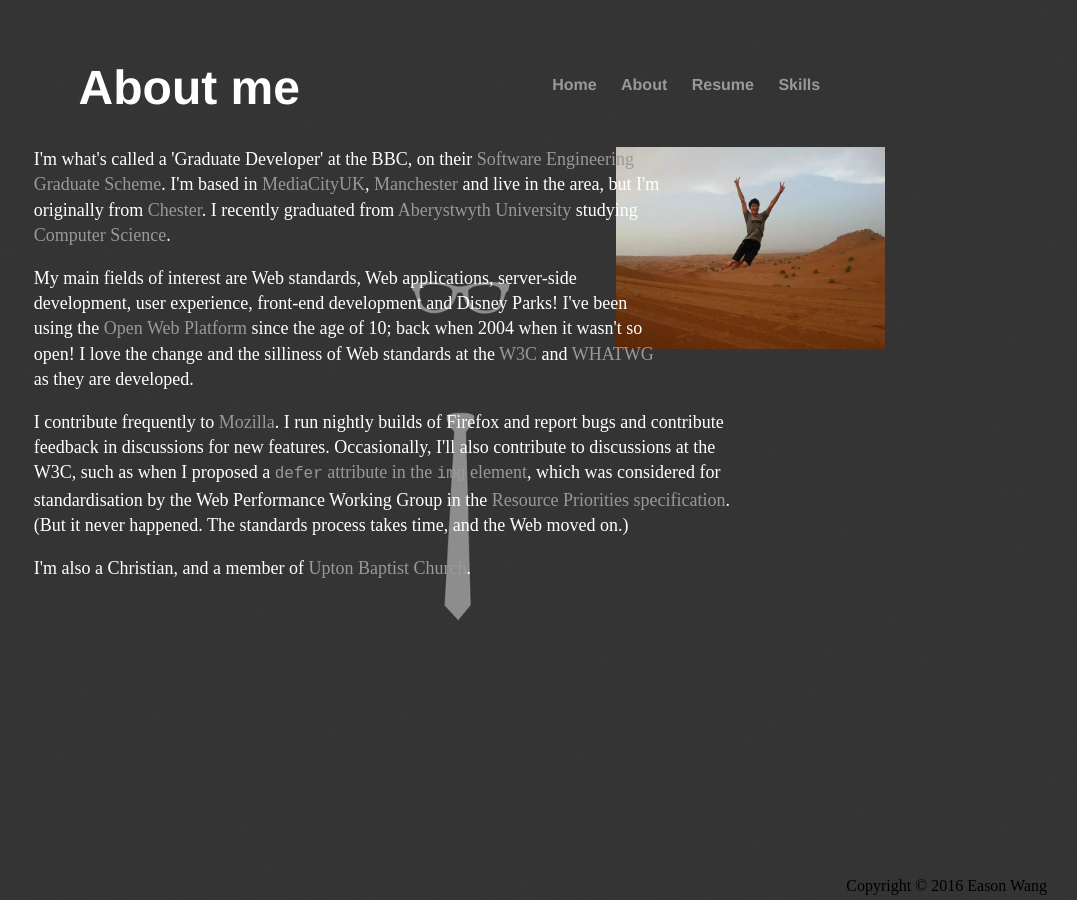
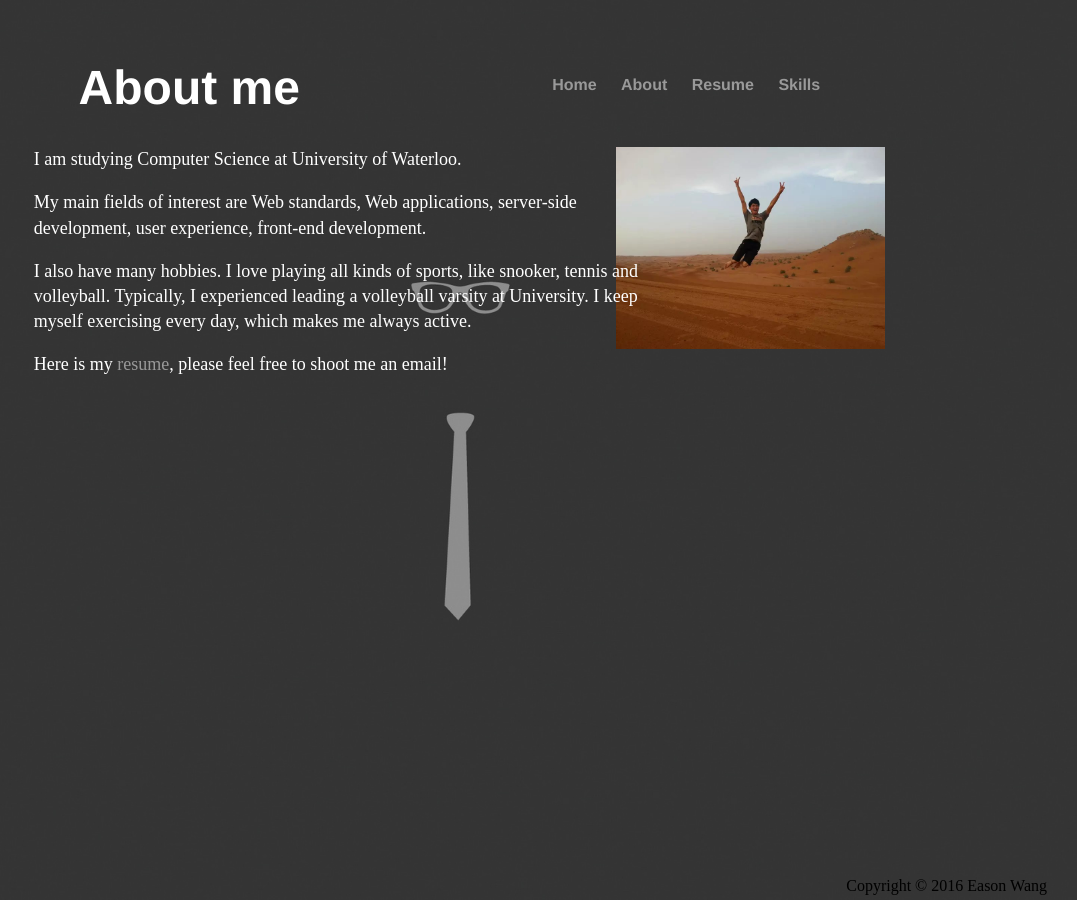
Before and after one commit to Eason666/Easonwang.github.io, a Jekyll site: the page built from about/index.html, in a window 1280 px wide. Shown: the whole page, without its empty margins (203-1280 px from the left). Built offline with Jekyll 4.4.1, drawn with Linux system fonts in a browser that asks for light colours.

Commit message:
Update index.html

```diff
--- a/about/index.html
+++ b/about/index.html
@@ -6,11 +6,10 @@ title: Eason
 	<h1 id="aboutme">About me</h1>
 	<img id="image" src="/psb.jpg">
 	<div>
-        	    <p class="content">I'm what's called a 'Graduate Developer' at the BBC, on their <a href="http://www.bbc.co.uk/careers/trainee-schemes-and-apprenticeships/technology/digital-media-graduate-scheme">Software Engineering Graduate Scheme</a>. I'm based in <a href="http://mediacityuk.co.uk/">MediaCityUK</a>, <a href="https://en.wikipedia.org/wiki/Manchester">Manchester</a> and live in the area, but I'm originally from <a href="https://en.wikipedia.org/wiki/Chester">Chester</a>. I recently graduated from <a href="https://www.aber.ac.uk/">Aberystwyth University</a> studying <a href="https://courses.aber.ac.uk/undergraduate/computer-science-degree-with-industrial-year/">Computer Science</a>.</p>
+        	    <p class="content">I am studying Computer Science at University of Waterloo. </p>
 
-		<p class="content">My main fields of interest are Web standards, Web applications, server-side development, user experience, front-end development and Disney Parks! I've been using the <a href="https://www.webplatform.org/">Open Web Platform</a> since the age of 10; back when 2004 when it wasn't so open! I love the change and the silliness of Web standards at the <a href="https://www.w3.org/">W3C</a> and <a href="https://www.whatwg.org/">WHATWG</a> as they are developed.</p>
-
-		<p class="content">I contribute frequently to <a href="https://www.mozilla.org/">Mozilla</a>. I run nightly builds of Firefox and report bugs and contribute feedback in discussions for new features. Occasionally, I'll also contribute to discussions at the W3C, such as when I proposed a <a href="https://www.w3.org/Bugs/Public/show_bug.cgi?id=17842"><code>defer</code> attribute in the <code>img</code> element</a>, which was considered for standardisation by the Web Performance Working Group in the <a href="https://dvcs.w3.org/hg/webperf/raw-file/tip/specs/ResourcePriorities/Overview.html">Resource Priorities specification</a>. (But it never happened. The standards process takes time, and the Web moved on.)</p>
-
-		<p class="content">I'm also a Christian, and a member of <a href="http://www.ubc.org.uk/">Upton Baptist Church</a>.</p>
+		<p class="content">My main fields of interest are Web standards, Web applications, server-side development, user experience, front-end development.</p>
+		<p class="content">I also have many hobbies. I love playing all kinds of sports, like snooker, tennis and volleyball.
+			Typically, I experienced leading a volleyball varsity at University. I keep myself exercising every day, which makes me always active.
+		<p class="content"> Here is my <a href="/Junheng Wang - resume.pdf">resume</a>, please feel free to shoot me an email!</p>
         </div>
```
